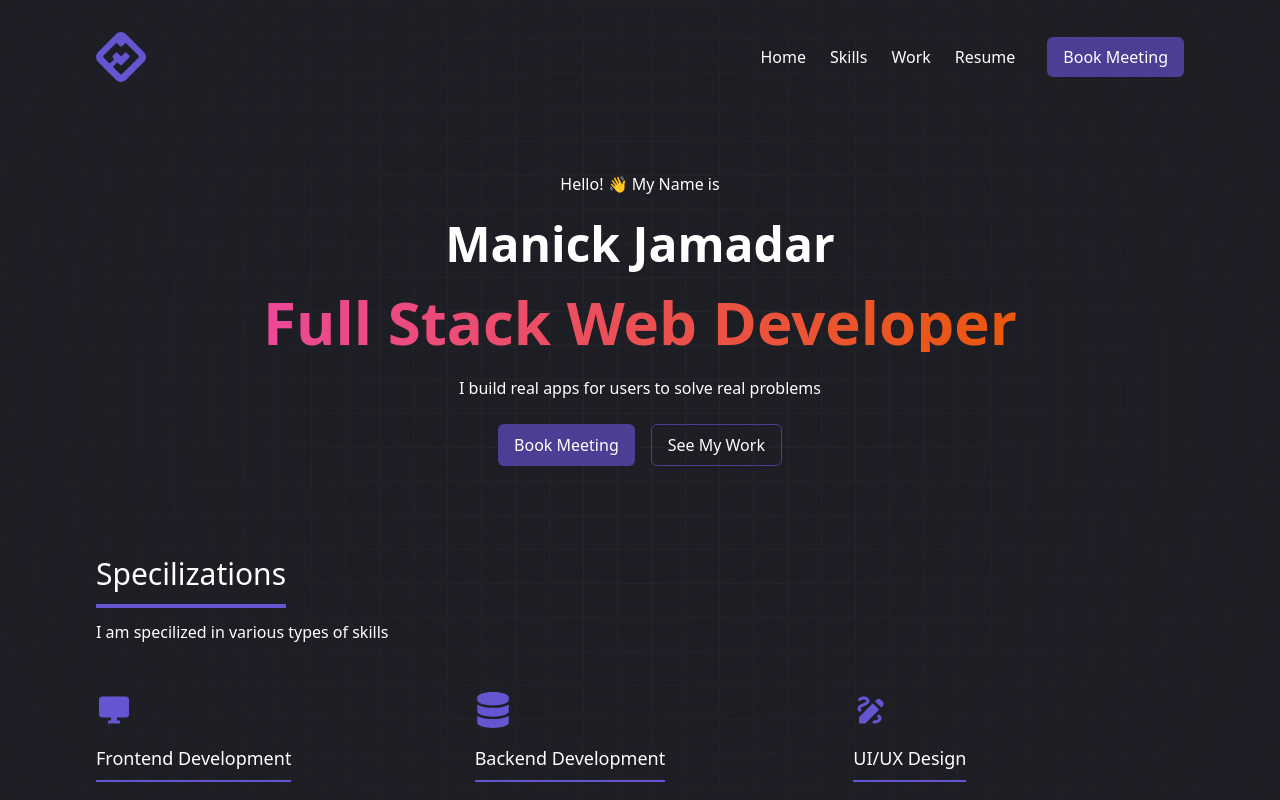
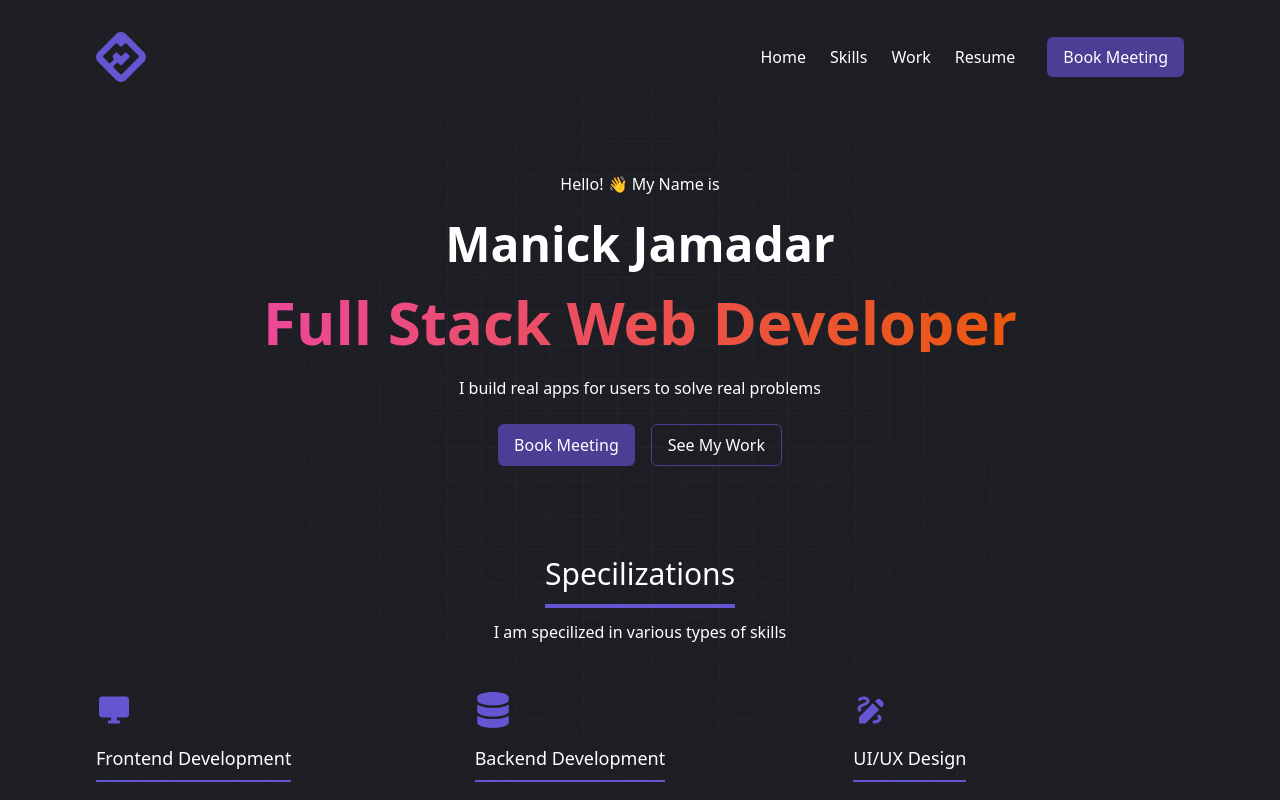
Before and after one commit to manickjamadar/personal-website, a Next.js app: page / in a window 1280 px wide. Shown: the top 800 px of the page. Built offline with nearby package versions, Linux system fonts and the light colour scheme.

Commit message:
section heade align centered

```diff
--- a/app/components/sectionHeader.tsx
+++ b/app/components/sectionHeader.tsx
@@ -5,7 +5,7 @@ interface Props {
 }
 const SectionHeader: React.FC<Props> = ({ title, subtitle }) => {
   return (
-    <div className="flex flex-col gap-3 items-start">
+    <div className="flex flex-col gap-3 items-center">
       <p className="text-3xl border-b-4 border-primary pb-3">{title}</p>
       <p>{subtitle}</p>
     </div>
```
